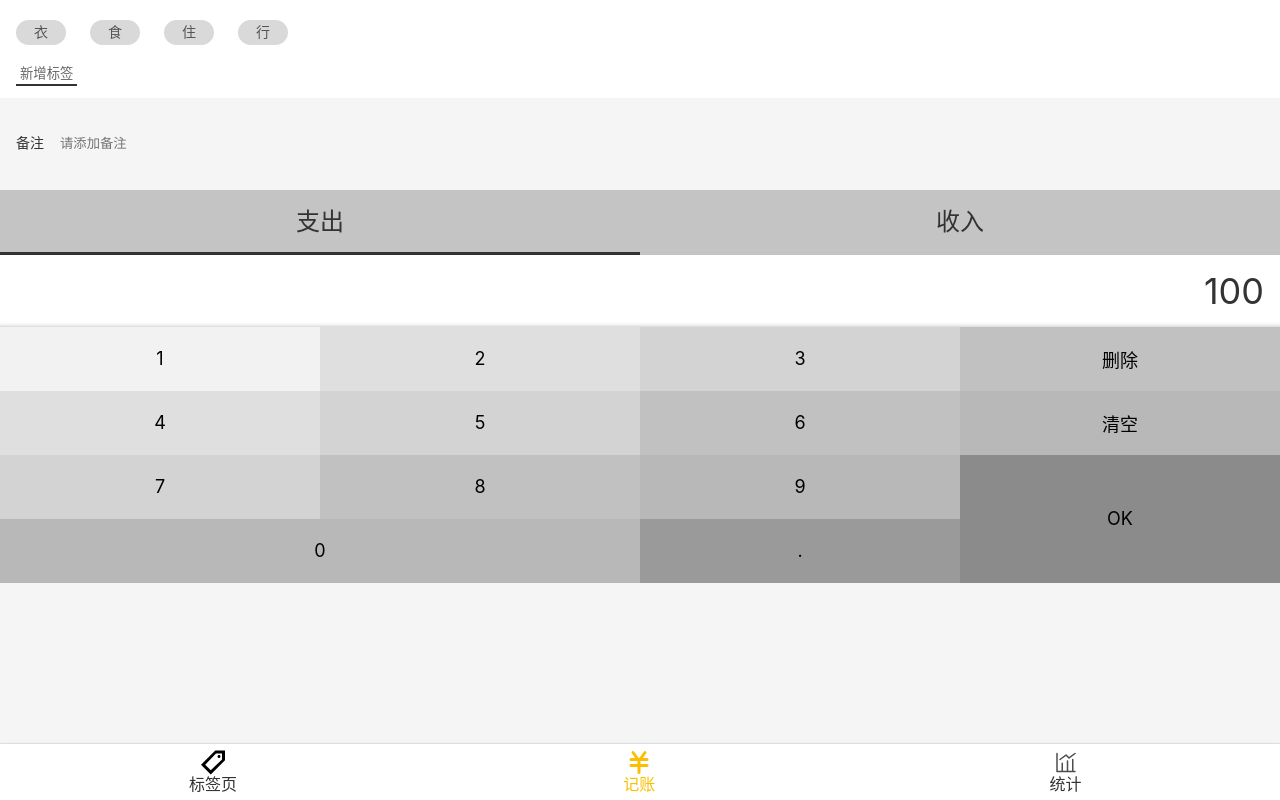
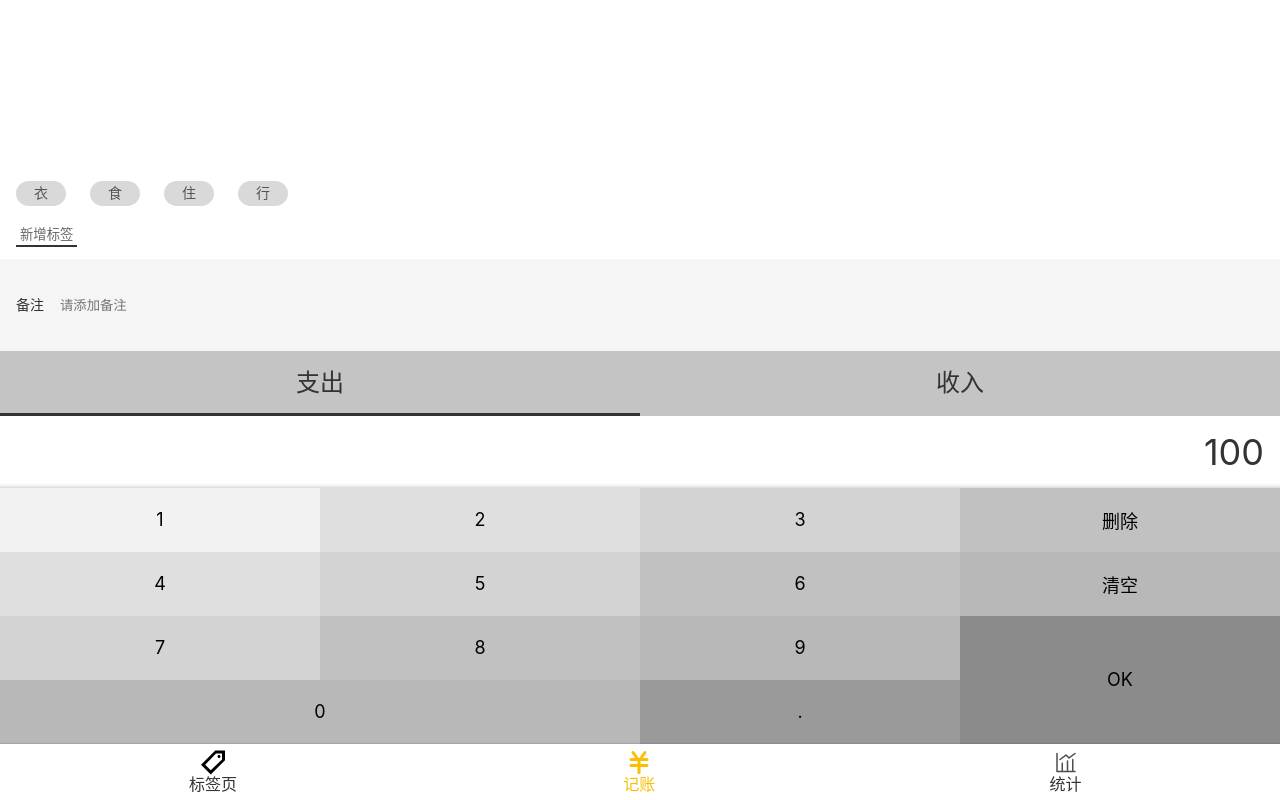
Before and after one commit to houzhikai/diary, a React app: page /#/money in a window 1280 px wide. Built offline with nearby package versions, Linux system fonts and the light colour scheme.

Commit message:
Money.tsx 的UI 基本完成

```diff
--- a/src/component/layout.tsx
+++ b/src/component/layout.tsx
@@ -1,3 +1,5 @@
+//上面的布局
+
 import Nav from "./Nav";
 import React from "react";
 import styled from "styled-components";
@@ -16,7 +18,7 @@
 const Layout = (props: any) => {
     return (
         <Warpper>
-            <Main>
+            <Main className={props.className}>
                 {props.children}
             </Main>
             <Nav />
--- a/src/views/Money.tsx
+++ b/src/views/Money.tsx
@@ -6,6 +6,11 @@
 const TagSection = styled.section`
   background: #fff;
   padding: 12px 16px;
+  flex-grow: 1;
+  display: flex;
+  flex-direction: column;
+  justify-content: flex-end;
+  align-items: flex-start;
   > ol {
       margin: 0 -12px;
     > li {
@@ -130,11 +135,15 @@
    }
   }
 `
+const MyLayout = styled(Layout)`
+  display: flex;
+  flex-direction: column;
+`
 
 function Money() {
     // @ts-ignore
     return (
-        <Layout>
+        <MyLayout className=''>
             <TagSection>
                 <ol>
                     <li>衣</li>
@@ -181,7 +190,7 @@
                 </div>
             </NumberPadSection>
 
-        </Layout>
+        </MyLayout>
     )
 }
 export default Money
```
Also changed, not shown: 1 other file (tests, documents, lock files or other folders).
